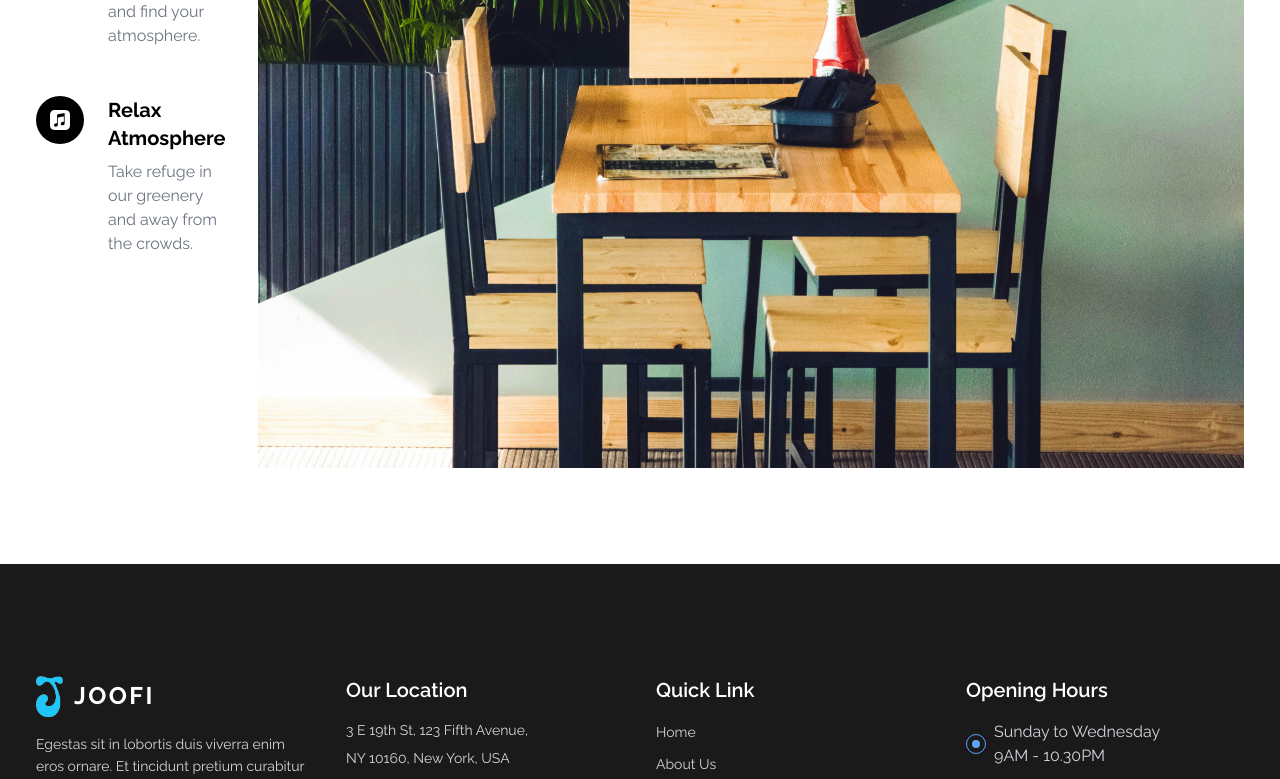
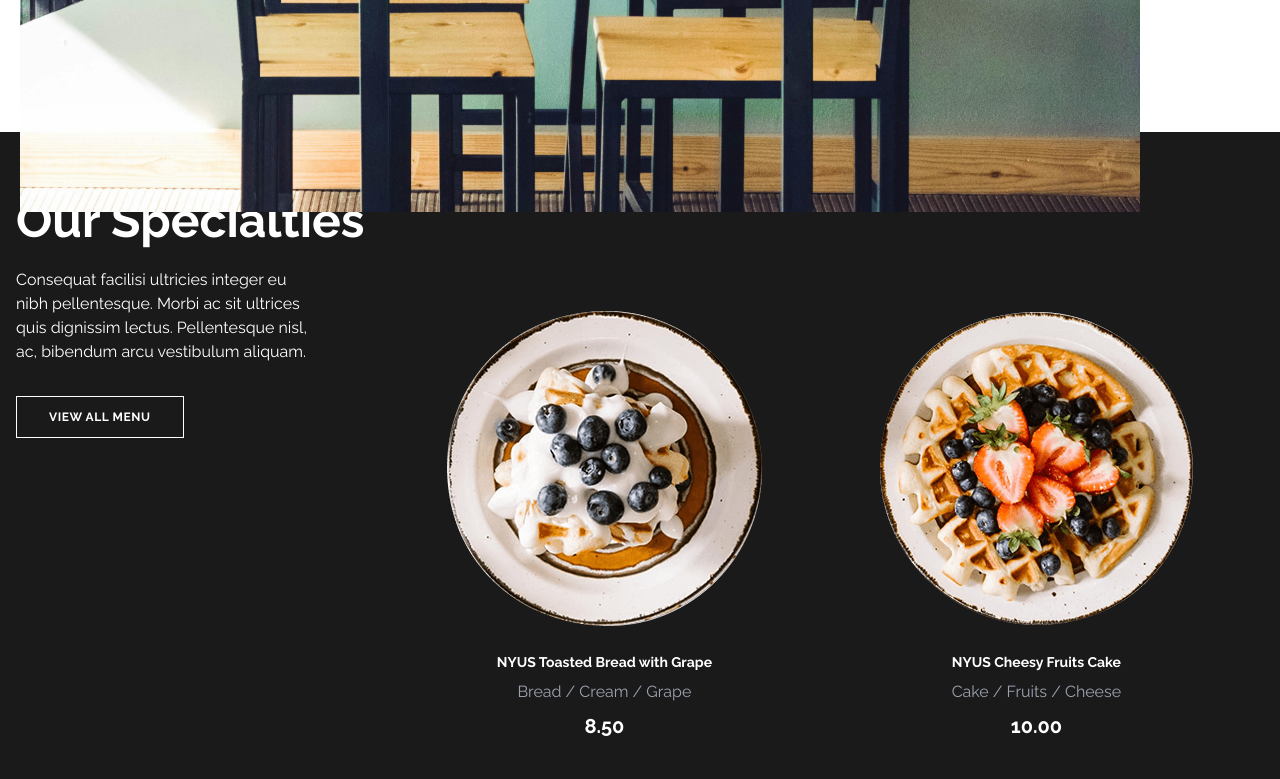
Before and after one commit to DhakalYukesh/restaurant-ecommerce, a Next.js app in the folder front-app/: page /about-us in a window 1280 px wide. Shown: the part 1060-1839 px from the top of the page. Built offline with nearby package versions, Linux system fonts and the light colour scheme.

Commit message:
add speciality

```diff
--- a/front-app/app/(front)/about-us/page.tsx
+++ b/front-app/app/(front)/about-us/page.tsx
@@ -1,3 +1,4 @@
+import OurSpeciality from "@/components/about/ourSpeciality";
 import OurStory from "@/components/about/ourStory";
 import TitleBanner from "@/components/generic/title-banner";
 
@@ -11,6 +12,7 @@ const page = () => {
         About Us
       </TitleBanner>
       <OurStory />
+      <OurSpeciality />
     </>
   );
 };
--- /dev/null
+++ b/front-app/components/about/ourSpeciality.tsx
@@ -0,0 +1,61 @@
+import Image from "next/image";
+import Button from "../generic/button";
+
+const OurSpeciality = () => {
+  return (
+    <section className="bg-[#1a1a1a] text-white py-16 px-4">
+      <div className="flex gap-20 max-w-7xl mx-auto">
+        <div className="max-w-xl mb-16">
+          <h2 className="text-5xl font-bold mb-6">Our Specialties</h2>
+          <p className="text-white mb-8 w-[300px]">
+            Consequat facilisi ultricies integer eu nibh pellentesque. Morbi ac
+            sit ultrices quis dignissim lectus. Pellentesque nisl, ac, bibendum
+            arcu vestibulum aliquam.
+          </p>
+          <Button
+            className="text-center"
+            href="/viewallmenu"
+            title="VIEW ALL MENU"
+            variant="black"
+          />
+        </div>
+
+        <div className="flex mt-28 gap-16 lg:gap-28">
+          <div className="text-center">
+            <div className="relative w-80 h-80 mx-auto mb-6">
+              <Image
+                src="/images/breadgrapes.png"
+                alt="NYUS Toasted Bread with Grape"
+                fill
+                className="object-cover rounded-full"
+                sizes="(max-width: 765px) 100vw, (max-width: 1200px) 50vw, 33vw"
+              />
+            </div>
+            <h3 className="text-sm font-bold mb-2">
+              NYUS Toasted Bread with Grape
+            </h3>
+            <p className="text-gray-400 mb-2">Bread / Cream / Grape</p>
+            <p className="text-xl font-bold">8.50</p>
+          </div>
+
+          <div className="text-center">
+            <div className="relative w-80 h-80 mx-auto mb-6">
+              <Image
+                src="/images/cakegrapes.png"
+                alt="NYUS Cheesy Fruits Cake"
+                fill
+                className="object-cover rounded-full"
+                sizes="(max-width: 765px) 100vw, (max-width: 1200px) 50vw, 33vw"
+              />
+            </div>
+            <h3 className="text-sm font-bold mb-2">NYUS Cheesy Fruits Cake</h3>
+            <p className="text-gray-400 mb-2">Cake / Fruits / Cheese</p>
+            <p className="text-xl font-bold">10.00</p>
+          </div>
+        </div>
+      </div>
+    </section>
+  );
+};
+
+export default OurSpeciality;
--- a/front-app/components/about/ourStory.tsx
+++ b/front-app/components/about/ourStory.tsx
@@ -5,9 +5,9 @@ import { SiApplemusic } from "react-icons/si";
 
 const OurStory = () => {
   return (
-    <section className="web-container px-4 py-16 md:py-24">
+    <section className="web-container px-4 py-16 md:py-24 relative">
       <div className="grid gap-16">
-        <div className="flex justify-between mb-14">
+        <div className="flex justify-between mb-16">
           <h1 className="text-5xl font-bold text-center flex">Our Story</h1>
           <div className="flex flex-col w-[746px] gap-4 text-gray-500">
             <p>
@@ -34,7 +34,9 @@ const OurStory = () => {
               </div>
             </div>
             <div>
-              <h3 className="text-xl font-bold mb-2">Hand-crafted Decor</h3>
+              <h3 className="text-xl font-bold mb-2">
+                Hand-crafted Decoration
+              </h3>
               <p className="text-gray-500">
                 In total 650m² mix of styles and colors.
               </p>
@@ -63,20 +65,20 @@ const OurStory = () => {
             </div>
             <div>
               <h3 className="text-xl font-bold mb-2">Relax Atmosphere</h3>
-              <p className="text-gray-500">
+              <p className="text-gray-500 w-[300px]">
                 Take refuge in our greenery and away from the crowds.
               </p>
             </div>
           </div>
         </div>
 
-        <div className="relative">
+        <div className="absolute right-[120px] bottom-[-80px]">
           <Image
             src="/images/story.jpg"
             alt="Aerial view of our cafe interior"
-            width={800}
-            height={600}
-            className="w-full aspect-[4/3] object-cover"
+            width={640}
+            height={640}
+            className="w-full aspect-[4/3] object-cover "
           />
         </div>
       </div>
```
Also changed, not shown: front-app/public/images/breadgrapes.png (added), front-app/public/images/cakegrapes.png (added).
